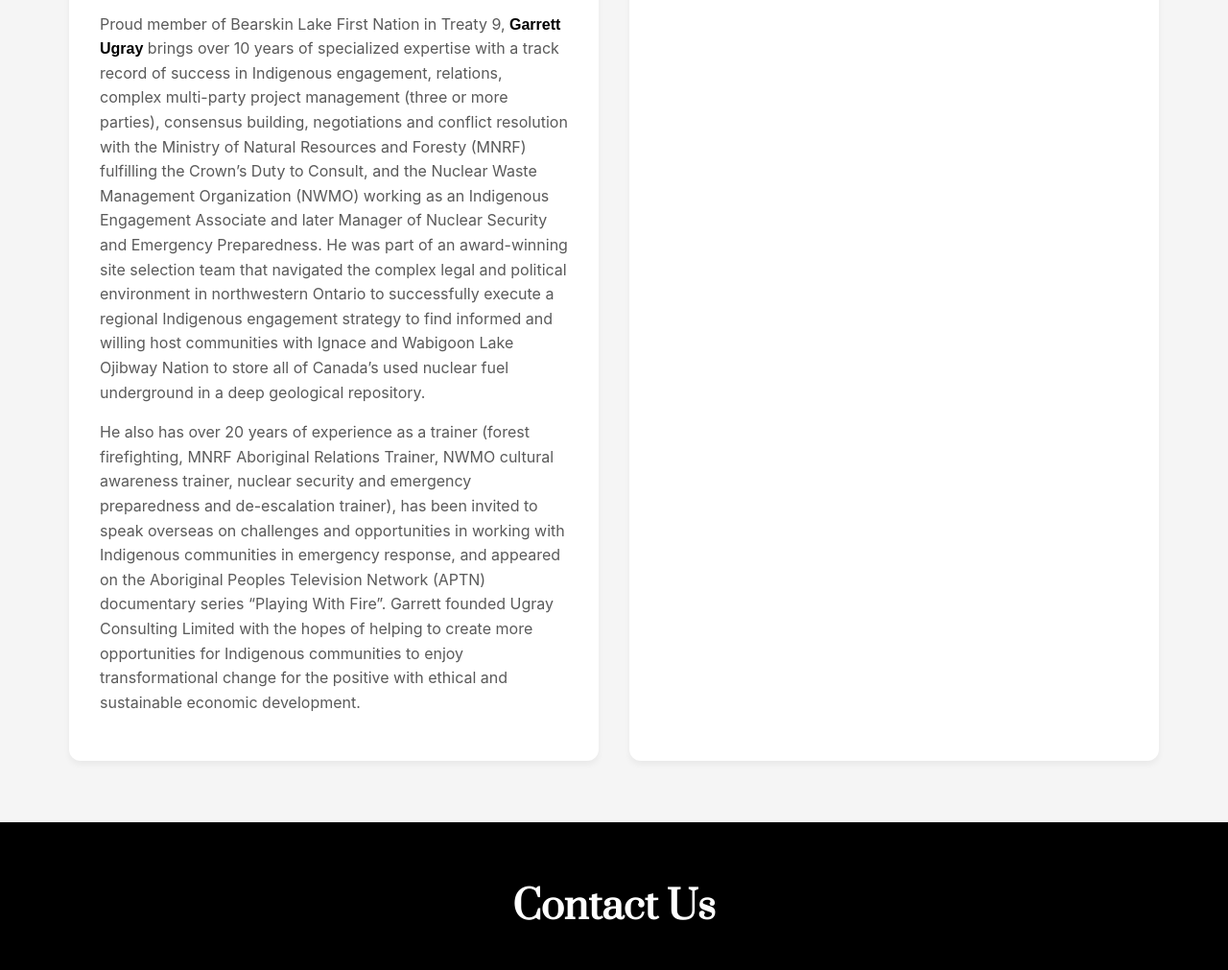
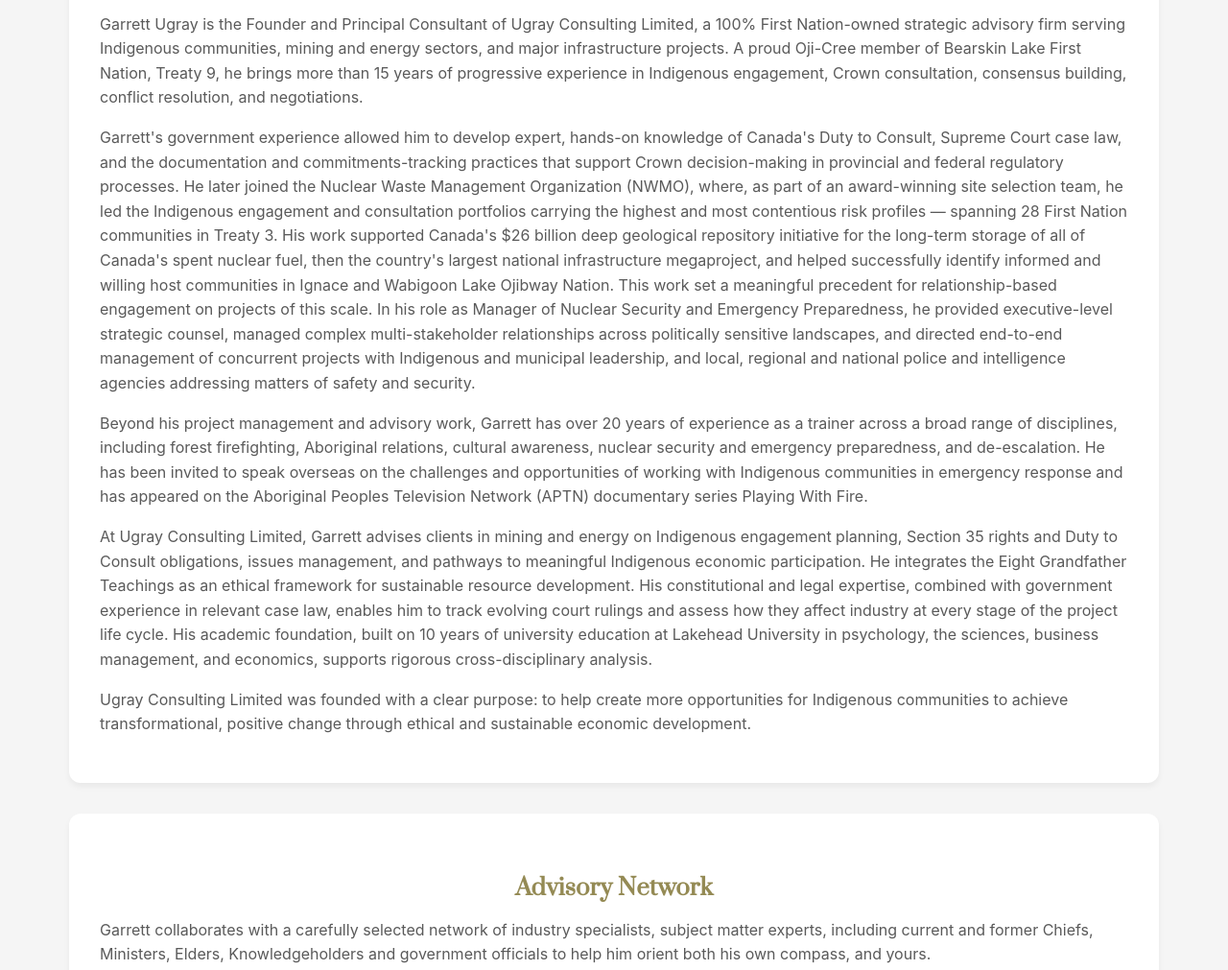
Before and after one commit to GarrettUgray/garrettugray.github.io, a plain HTML site: page index.html in a window 1280 px wide. Shown: the part 8304-9315 px from the top of the page at 96% size. Drawn offline with Linux system fonts and the light colour scheme.

Commit message:
Update founder biography and team layout
Co-authored-by: Copilot <223556219+Copilot@users.noreply.github.com>

```diff
--- a/index.html
+++ b/index.html
@@ -341,19 +341,23 @@
                 <h2 class="section-heading-prata">Founder & Advisory Network</h2>
             </div>
 
-            <div class="grid grid-2">
+            <div class="grid">
                 <div class="card">
                     <img src="images/headshot 2 for editing-2 Photoshopped golden filter copy.jpg" alt="Founder Headshot" style="display:block; margin: 16px auto 12px auto; max-width:440px; width:100%; height:auto; border-radius:8px; box-shadow:0 4px 16px rgba(0,0,0,0.12);">
                     <h3 style="text-align:center;">Founder</h3>
-                    <p>Proud member of Bearskin Lake First Nation in Treaty 9, <span style="font-family: 'Poppins', sans-serif; font-weight: bold; color: #000;">Garrett Ugray</span> brings over 10 years of specialized expertise with a track record of success in Indigenous engagement, relations, complex multi-party project management (three or more parties), consensus building, negotiations and conflict resolution with the Ministry of Natural Resources and Foresty (MNRF) fulfilling the Crown’s Duty to Consult, and the Nuclear Waste Management Organization (NWMO) working as an Indigenous Engagement Associate and later Manager of Nuclear Security and Emergency Preparedness. He was part of an award-winning site selection team that navigated the complex legal and political environment in northwestern Ontario to successfully execute a regional Indigenous engagement strategy to find informed and willing host communities with Ignace and Wabigoon Lake Ojibway Nation to store all of Canada’s used nuclear fuel underground in a deep geological repository. </p>
-                    <p>He also has over 20 years of experience as a trainer (forest firefighting, MNRF Aboriginal Relations Trainer, NWMO cultural awareness trainer, nuclear security and emergency preparedness and de-escalation trainer), has been invited to speak overseas on challenges and opportunities in working with Indigenous communities in emergency response, and appeared on the Aboriginal Peoples Television Network (APTN) documentary series “Playing With Fire”.  Garrett founded Ugray Consulting Limited with the hopes of helping to create more opportunities for Indigenous communities to enjoy transformational change for the positive with ethical and sustainable economic development.</p>
+                    <p>Garrett Ugray is the Founder and Principal Consultant of Ugray Consulting Limited, a 100% First Nation-owned strategic advisory firm serving Indigenous communities, mining and energy sectors, and major infrastructure projects. A proud Oji-Cree member of Bearskin Lake First Nation, Treaty 9, he brings more than 15 years of progressive experience in Indigenous engagement, Crown consultation, consensus building, conflict resolution, and negotiations.</p>
+                    <p>Garrett's government experience allowed him to develop expert, hands-on knowledge of Canada's Duty to Consult, Supreme Court case law, and the documentation and commitments-tracking practices that support Crown decision-making in provincial and federal regulatory processes. He later joined the Nuclear Waste Management Organization (NWMO), where, as part of an award-winning site selection team, he led the Indigenous engagement and consultation portfolios carrying the highest and most contentious risk profiles — spanning 28 First Nation communities in Treaty 3. His work supported Canada's $26 billion deep geological repository initiative for the long-term storage of all of Canada's spent nuclear fuel, then the country's largest national infrastructure megaproject, and helped successfully identify informed and willing host communities in Ignace and Wabigoon Lake Ojibway Nation. This work set a meaningful precedent for relationship-based engagement on projects of this scale. In his role as Manager of Nuclear Security and Emergency Preparedness, he provided executive-level strategic counsel, managed complex multi-stakeholder relationships across politically sensitive landscapes, and directed end-to-end management of concurrent projects with Indigenous and municipal leadership, and local, regional and national police and intelligence agencies addressing matters of safety and security.</p>
+                    <p>Beyond his project management and advisory work, Garrett has over 20 years of experience as a trainer across a broad range of disciplines, including forest firefighting, Aboriginal relations, cultural awareness, nuclear security and emergency preparedness, and de-escalation. He has been invited to speak overseas on the challenges and opportunities of working with Indigenous communities in emergency response and has appeared on the Aboriginal Peoples Television Network (APTN) documentary series Playing With Fire.</p>
+                    <p>At Ugray Consulting Limited, Garrett advises clients in mining and energy on Indigenous engagement planning, Section 35 rights and Duty to Consult obligations, issues management, and pathways to meaningful Indigenous economic participation. He integrates the Eight Grandfather Teachings as an ethical framework for sustainable resource development. His constitutional and legal expertise, combined with government experience in relevant case law, enables him to track evolving court rulings and assess how they affect industry at every stage of the project life cycle. His academic foundation, built on 10 years of university education at Lakehead University in psychology, the sciences, business management, and economics, supports rigorous cross-disciplinary analysis.</p>
+                    <p>Ugray Consulting Limited was founded with a clear purpose: to help create more opportunities for Indigenous communities to achieve transformational, positive change through ethical and sustainable economic development.</p>
                 </div>
 
                 <div class="card">
-
-            <div class="text-center mt-lg">
-                <h3>Advisory Network</h3>
-                <p style="text-align: left;">Garrett collaborates with a carefully selected network of industry specialists, subject matter experts, including current and former Chiefs, Ministers, Elders, Knowledgeholders and government officials to help him orient both his own compass, and yours.</p>
+                    <div class="text-center mt-lg">
+                        <h3>Advisory Network</h3>
+                        <p style="text-align: left;">Garrett collaborates with a carefully selected network of industry specialists, subject matter experts, including current and former Chiefs, Ministers, Elders, Knowledgeholders and government officials to help him orient both his own compass, and yours.</p>
+                    </div>
+                </div>
             </div>
         </div>
     </section>
```
